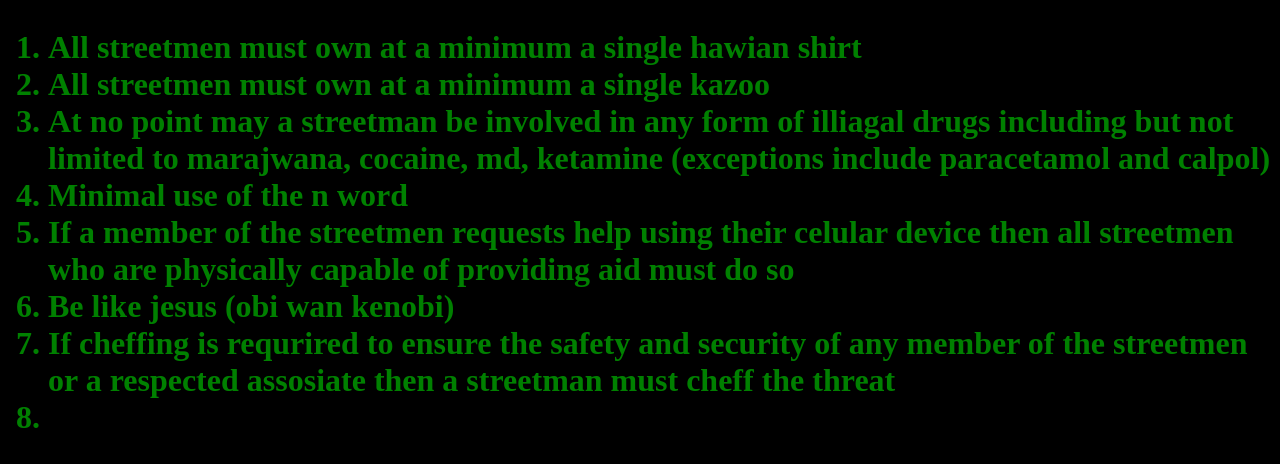
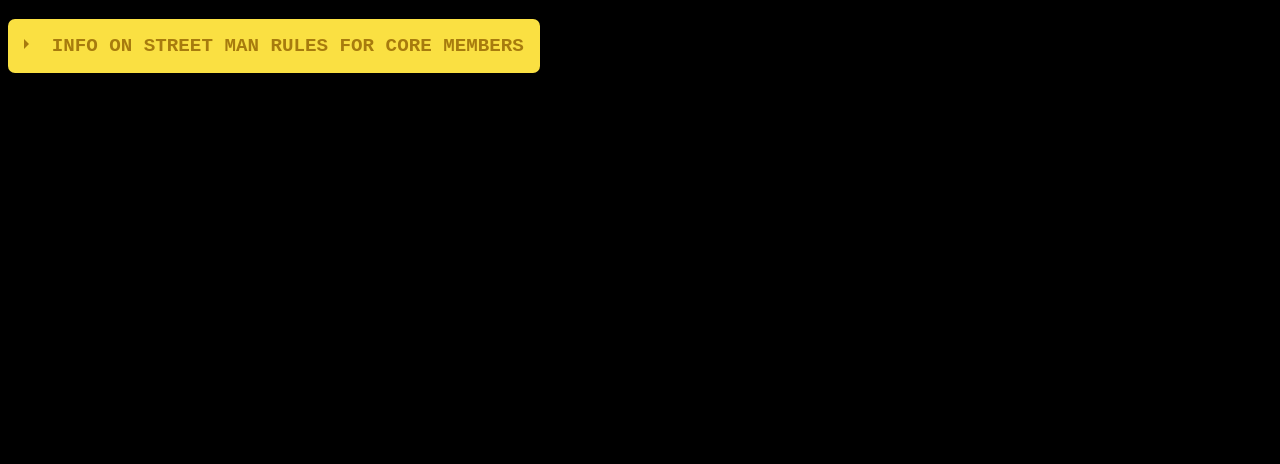
Before and after one commit to ajcrosbie/streetMenHQ, a plain HTML site: page index.html in a window 1280 px wide. Shown: the part 61-525 px from the top of the page. Drawn offline with Linux system fonts and the light colour scheme.

Commit message:
made a dropdown menu and made niceish

```diff
--- a/index.html
+++ b/index.html
@@ -6,12 +6,18 @@
 <!-- gold green purple -->
 
 <body>
-    <h1> <b>STREET MEN CORE RULES </b></h1>
-    <h1>
+    <h1> STREET MEN CORE RULES
+    </h1>
+    <div class="wrap-collapible">
+        <input type="checkbox" id="collapsible" class="toggle">
+        <label for="collapsible" class="lbl-toggle"> info on street man rules for core members</label>
+        <div class="collapsible-content">
+            <h1 class="content-inner">
                 <ol>
                     <li>All streetmen must own at a minimum a single hawian shirt</li>
                     <li>All streetmen must own at a minimum a single kazoo</li>
-            <li>At no point may a streetman be involved in any form of illiagal drugs including but not limited to
+                    <li>At no point may a streetman be involved in any form of illiagal drugs including but not limited
+                        to
                         marajwana, cocaine,
                         md, ketamine (exceptions include paracetamol and calpol)
                     </li>
@@ -20,14 +26,20 @@
                         who are physically capable of providing aid must do so
                     </li>
                     <li>Be like jesus (obi wan kenobi)</li>
-            <li>If cheffing is requrired to ensure the safety and security of any member of the streetmen or a respected
-                assosiate then a streetman must cheff the threat </li>
+                    <li>If cheffing is requrired to ensure the safety and security of any member of the streetmen or a
+                        respected
+                        assosiate then a streetman must cheff the threat
+                    </li>
                     <li>
+                        a streetman must always be prepared and willing to give cuddles to the boys during films <b>
+                            especially if they are scary</b>
+                    </li>
 
-            </li>
 
                 </ol>
             </h1>
+        </div>
+    </div>
 </body>
 
 </html>
--- a/style.css
+++ b/style.css
@@ -9,3 +9,79 @@ li {
 body {
     background-color: black;
 }
+
+input[type='checkbox'] {
+    display: none;
+}
+
+b {
+    color: purple;
+}
+
+.lbl-toggle {
+    display: inline-block;
+
+    font-weight: bold;
+    font-family: monospace;
+    font-size: 1.2rem;
+    text-transform: uppercase;
+    text-align: left;
+
+    padding: 1rem;
+
+    color: #A77B0E;
+    background: #FAE042;
+
+    cursor: pointer;
+
+    border-radius: 7px;
+    transition: all 0.25s ease-out;
+}
+
+.lbl-toggle:hover {
+    color: purple;
+}
+
+.lbl-toggle::before {
+    content: ' ';
+    display: inline-block;
+
+    border-top: 5px solid transparent;
+    border-bottom: 5px solid transparent;
+    border-left: 5px solid currentColor;
+
+    vertical-align: middle;
+    margin-right: .7rem;
+    transform: translateY(-2px);
+
+    transition: transform .2s ease-out;
+}
+
+.collapsible-content .content-inner {
+    background: rgba(128, 0, 128, 0.05);
+    border-bottom: 1px solid rgba(250, 224, 66, .005);
+
+    border-bottom-left-radius: 7px;
+    border-bottom-right-radius: 7px;
+    padding: .5rem 1rem;
+}
+
+.collapsible-content {
+    max-height: 0px;
+    overflow: hidden;
+
+    transition: max-height .25s ease-in-out;
+}
+
+.toggle:checked+.lbl-toggle+.collapsible-content {
+    max-height: 100vh;
+}
+
+.toggle:checked+.lbl-toggle::before {
+    transform: rotate(90deg) translateX(-3px);
+}
+
+.toggle:checked+.lbl-toggle {
+    border-bottom-right-radius: 0;
+    border-bottom-left-radius: 0;
+}
```
Lines whose indentation alone changed are shown as unchanged.
